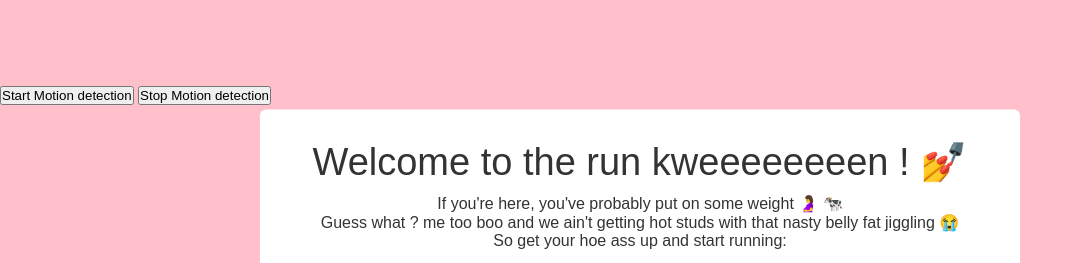
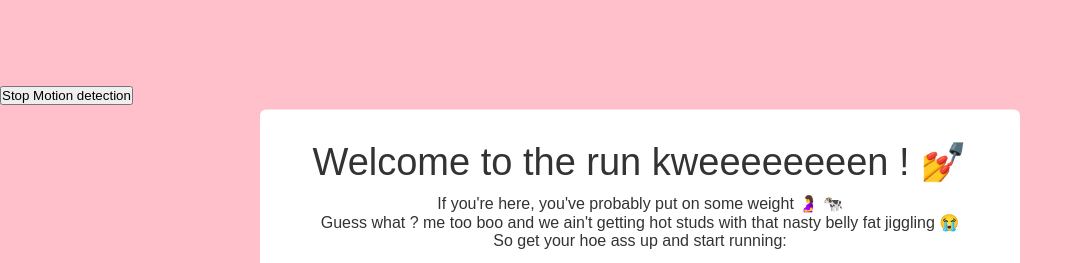
Before and after one commit to runkween/run-kween, a plain HTML site: page index.html in a window 1280 px wide. Shown: the top 263 px of the page, without its empty margins (0-1083 px from the left). Drawn offline with Linux system fonts and the light colour scheme.

Commit message:
feat: Delete old start button

```diff
--- a/index.html
+++ b/index.html
@@ -25,8 +25,6 @@ html, body {
 </head>
 <body>
 
-
-<button id="but" onclick="startMotionDetection()">Start Motion detection</button>
 <button id="but" onclick="stopMotionDetection()">Stop Motion detection</button>
 
 <div id="popup-form" class="popup">
```
